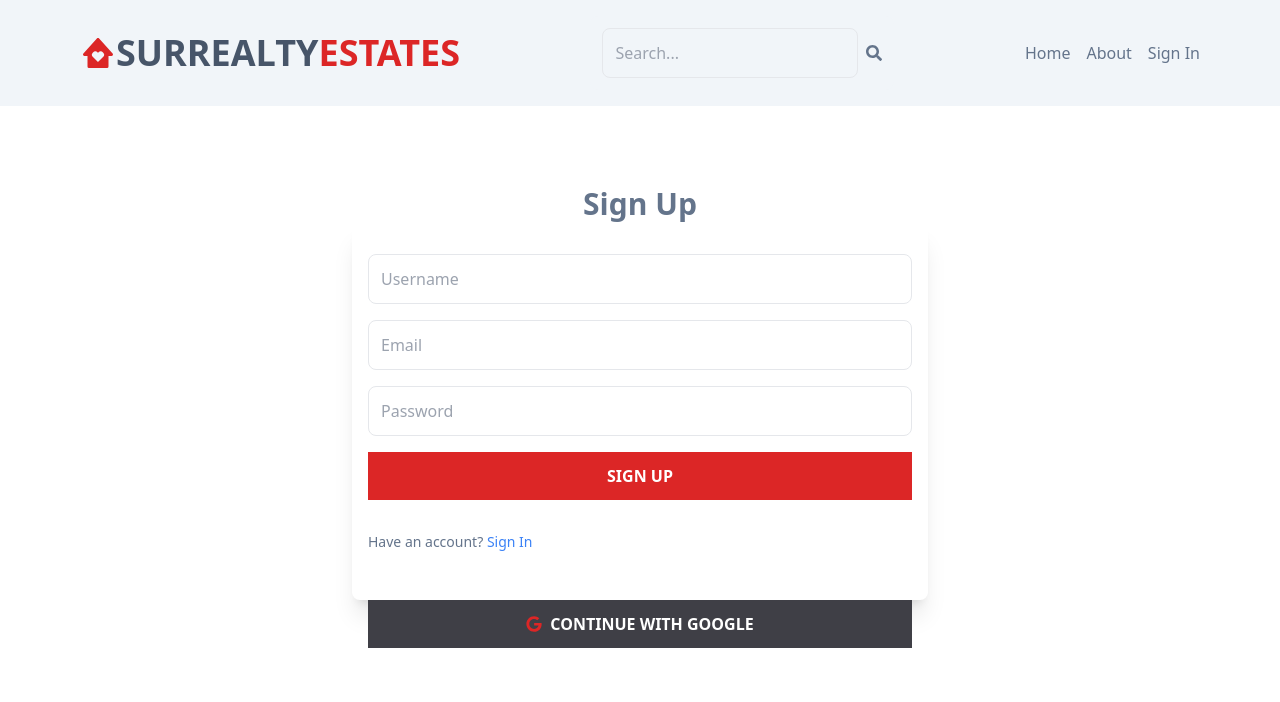
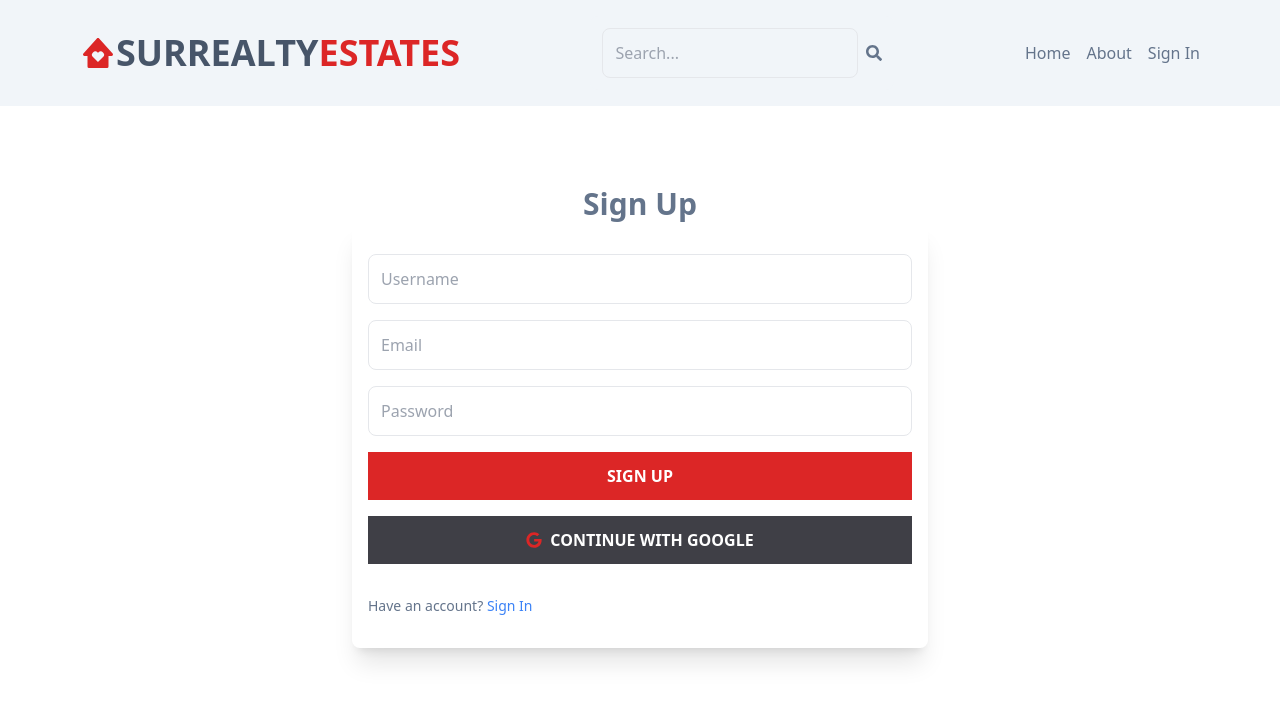
Before and after one commit to devonxfire/mern-surrealty, a React (Vite) app in the folder client/: page /signup in a window 1280 px wide. Shown: the top 702 px of the page. Built offline with nearby package versions, Linux system fonts and the light colour scheme; no server answers.

Commit message:
home page ui changes

```diff
--- a/client/src/pages/Home.jsx
+++ b/client/src/pages/Home.jsx
@@ -58,11 +58,10 @@ export default function Home() {
           backgroundSize: "cover",
         }}
       >
-        <div className="absolute inset-0">
-          <div className="bg-black opacity-80 absolute inset-0"></div>
-        </div>
+        <div className="bg-black opacity-80 absolute inset-0"></div>
+
         <div className="flex items-center max-w-6xl mx-auto relative">
-          <div className="flex flex-col gap-6 sm:py-28 py-12 mx-auto">
+          <div className="flex flex-col gap-6 sm:py-28 py-12 mx-auto md:mx-0 pl-8">
             <div className="flex flex-wrap items-center">
               <h1 className="text-4xl sm:text-5xl md:text-6xl font-bold text-white">
                 Find your next
--- a/client/src/pages/Signin.jsx
+++ b/client/src/pages/Signin.jsx
@@ -94,7 +94,7 @@ export default function Signin() {
             onChange={handleChange}
           />
           <button
-            className="uppercase font-bold p-3 bg-red-600 hover:opacity-80 text-white w-full self-center transition duration-300 ease-in-out transform hover:scale-105"
+            className="uppercase font-bold p-3 bg-red-600 hover:opacity-80 text-white w-full self-center transition duration-300 ease-in-out transform hover:scale-105 disabled:opacity-70"
             disabled={loading}
           >
             {loading ? "Loading..." : "Sign In"}
--- a/client/src/pages/Signup.jsx
+++ b/client/src/pages/Signup.jsx
@@ -72,8 +72,11 @@ export default function Signup() {
       <h1 className="text-center text-slate-500 font-extrabold text-xl sm:text-3xl">
         Sign Up
       </h1>
+
+      {/* extra div */}
+      <div className="shadow-xl rounded-lg max-w-xl w-[85%] mx-auto ">
         <form
-        className="flex gap-4 flex-col  max-w-xl w-[85%] mx-auto px-4 py-8 shadow-xl rounded-lg text-sm sm:text-base"
+          className="flex gap-4 flex-col pt-8  px-4   text-sm sm:text-base"
           onSubmit={handleSubmit}
         >
           <input
@@ -98,23 +101,24 @@ export default function Signup() {
             onChange={handleChange}
           />
           <button
-          className="uppercase font-bold p-3 bg-red-600 hover:opacity-80 text-white w-full self-center transition duration-300 ease-in-out transform hover:scale-105"
+            className="uppercase font-bold p-3 bg-red-600 hover:opacity-80 text-white w-full self-center transition duration-300 ease-in-out transform hover:scale-105 disabled:opacity-70"
             disabled={loading}
           >
             {loading ? "Loading..." : "Sign Up"}
           </button>
 
+          <ToastContainer />
+        </form>
+        <OAuth />
         <Link
           to="/signin"
           className="text-xs sm:text-sm pt-4 text-center sm:text-left"
         >
-          <p className="text-slate-500">
+          <p className="text-slate-500 px-4 py-8">
             Have an account? <span className="text-blue-500">Sign In</span>
           </p>
         </Link>
-        <ToastContainer />
-      </form>
-      <OAuth />
+      </div>
     </div>
   );
 }
```
Lines whose indentation alone changed are shown as unchanged.
